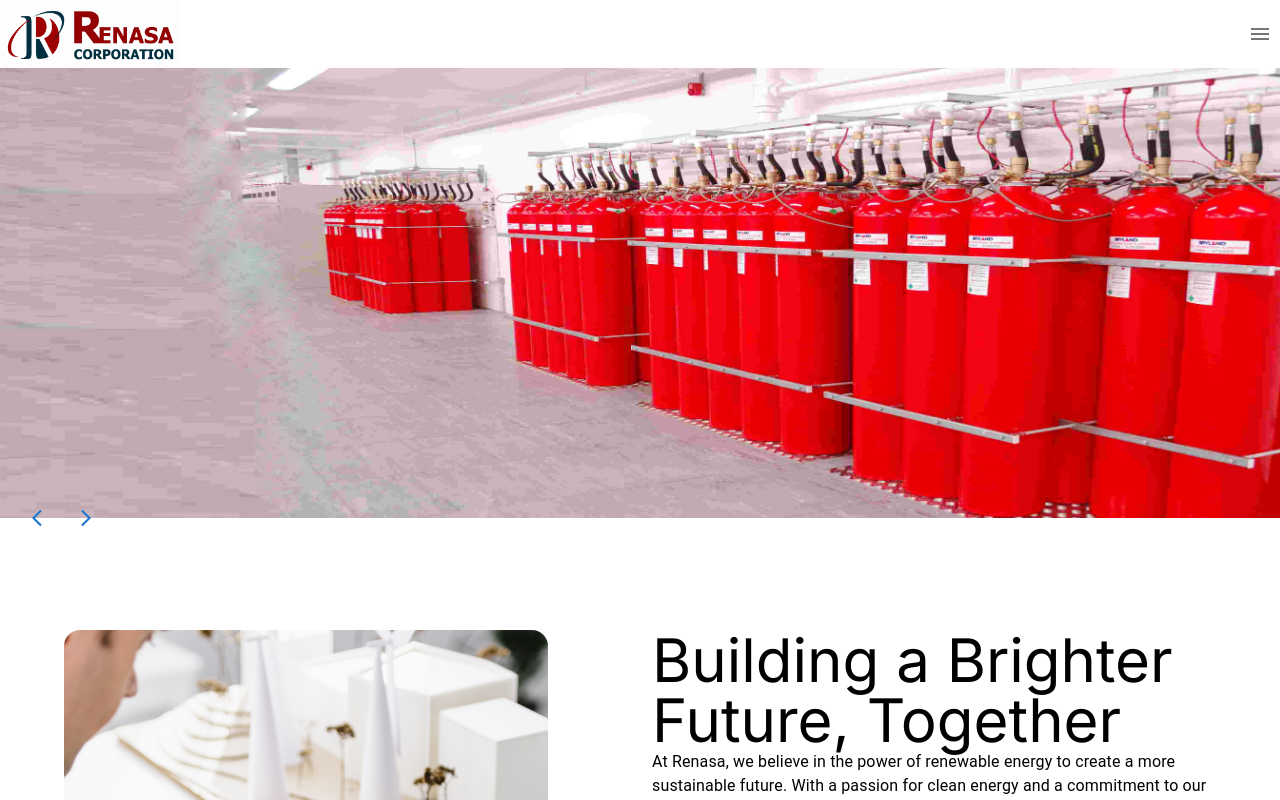
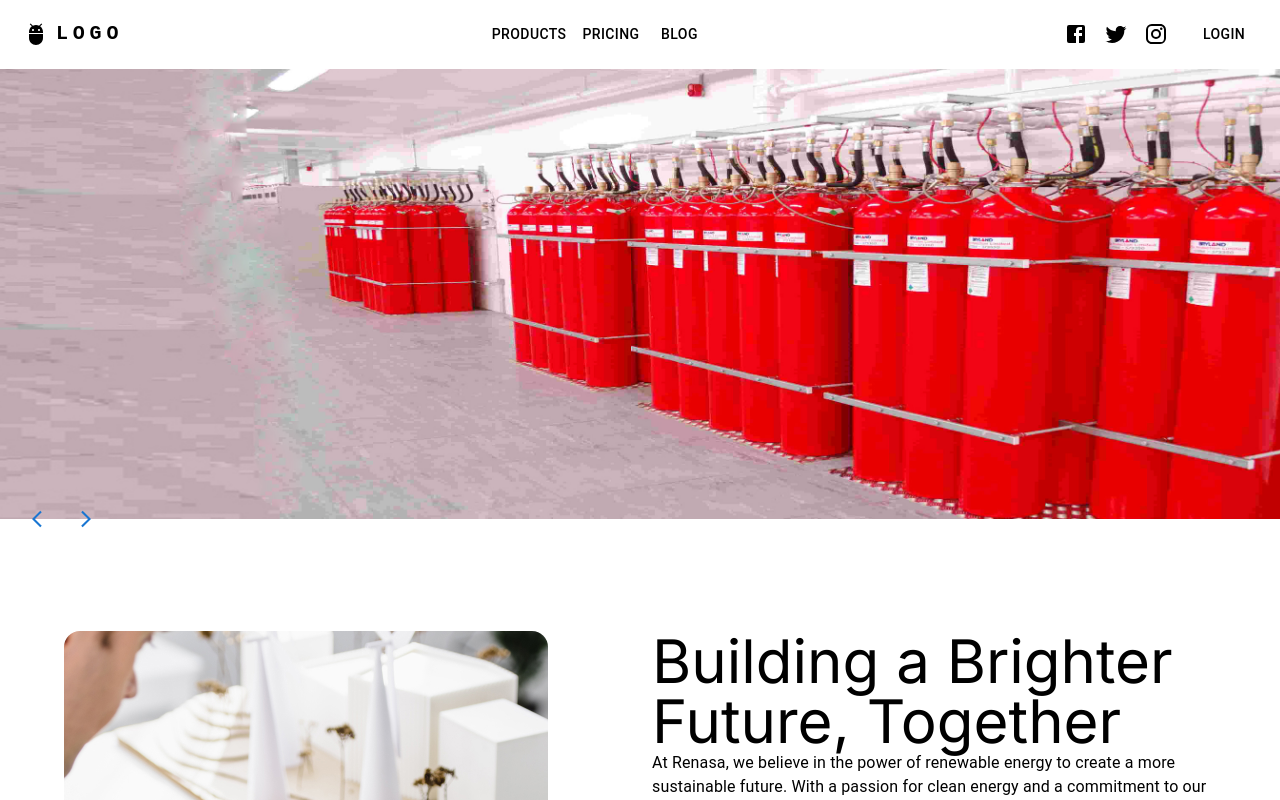
Before and after one commit to Mehetaj/renasa, a Next.js app: page / in a window 1280 px wide. Shown: the top 800 px of the page. Built offline with nearby package versions, Linux system fonts and the light colour scheme.

Commit message:
navbar issue fixed soon

```diff
--- a/package.json
+++ b/package.json
@@ -17,8 +17,7 @@
     "aos": "^2.3.4",
     "next": "14.2.5",
     "react": "^18",
-    "react-dom": "^18",
-    "swiper": "^11.1.8"
+    "react-dom": "^18"
   },
   "devDependencies": {
     "@types/node": "^20",
--- a/src/Components/Navbar.tsx
+++ b/src/Components/Navbar.tsx
@@ -1,72 +1,216 @@
 "use client"
+// import * as React from 'react';
+import renasa_logo from '@/Images/logo/logo.jpg';
+// import Image from 'next/image';
+// import Link from 'next/link';
+// import FacebookIcon from '@mui/icons-material/Facebook';
+// import TwitterIcon from '@mui/icons-material/Twitter';
+// import LinkedinIcon from '@mui/icons-material/LinkedIn';
+// import CallIcon from '@mui/icons-material/Call';
+// import MailIcon from '@mui/icons-material/Mail';
+// import { Button, IconButton } from '@mui/material';
+// import MenuIcon from '@mui/icons-material/Menu';
+// import { useState } from 'react';
+
+// function Navbar() {
+//   const [isOpen, setIsOpen] = useState(false);
+
+//   const handleToggle = () => {
+//     setIsOpen(!isOpen);
+//   };
+
+//   return (
+//     <div className="relative flex items-center justify-between px-5 py-2 bg-white shadow-lg z-50">
+//       <Link href="/">
+//         <Image width={180} height={180} src={renasa_logo} alt="Renasa Logo" />
+//       </Link>
+//       <div className="hidden lg:flex gap-6">
+//         <Link href="/">Home</Link>
+//         <Link href="/about">About</Link>
+//         <Link href="/services">Services</Link>
+//         <Link href="/products">Products</Link>
+//         <Link href="/gallery">Gallery</Link>
+//         <Link href="/contact">Contact</Link>
+//       </div>
+//       <div className="hidden lg:flex gap-10 items-center">
+//         <div className="flex gap-5 items-center">
+//           <Link target='_blank' href="https://www.facebook.com"><FacebookIcon /></Link>
+//           <Link target='_blank' href="https://www.x.com"><TwitterIcon /></Link>
+//           <Link target='_blank' href="https://www.linkedin.com"><LinkedinIcon /></Link>
+//           <Link target='_blank' href="tel:01644394337"><CallIcon /></Link>
+//           <Link target='_blank' href="mailto:mehetajkhandaker@gmail.com"><MailIcon /></Link>
+//         </div>
+//         <Button variant='contained' color='error'>Login</Button>
+//       </div>
+//       <div className="lg:hidden flex items-center">
+//         <IconButton onClick={handleToggle}>
+//           <MenuIcon />
+//         </IconButton>
+//       </div>
+//       {isOpen && (
+//         <div className="absolute top-20 left-0 right-0 bg-white shadow-lg p-5 flex flex-col items-start lg:hidden">
+//           <Link href="/" className="py-2 w-full text-center" onClick={handleToggle}>Home</Link>
+//           <Link href="/about" className="py-2 w-full text-center" onClick={handleToggle}>About</Link>
+//           <Link href="/services" className="py-2 w-full text-center" onClick={handleToggle}>Services</Link>
+//           <Link href="/products" className="py-2 w-full text-center" onClick={handleToggle}>Products</Link>
+//           <Link href="/gallery" className="py-2 w-full text-center" onClick={handleToggle}>Gallery</Link>
+//           <Link href="/contact" className="py-2 w-full text-center" onClick={handleToggle}>Contact</Link>
+//           <div className="flex gap-5 py-2 w-full justify-center">
+//             <Link target='_blank' href="https://www.facebook.com" onClick={handleToggle}><FacebookIcon /></Link>
+//             <Link target='_blank' href="https://www.x.com" onClick={handleToggle}><TwitterIcon /></Link>
+//             <Link target='_blank' href="https://www.linkedin.com" onClick={handleToggle}><LinkedinIcon /></Link>
+//             <Link target='_blank' href="tel:01644394337" onClick={handleToggle}><CallIcon /></Link>
+//             <Link target='_blank' href="mailto:mehetajkhandaker@gmail.com" onClick={handleToggle}><MailIcon /></Link>
+//           </div>
+//           <Button variant='contained' color='error' className="w-full mt-2" onClick={handleToggle}>Login</Button>
+//         </div>
+//       )}
+//     </div>
+//   );
+// }
+
+// export default Navbar;
+
 import * as React from 'react';
-import renasa_logo from '@/Images/logo/logo.jpg';
-import Image from 'next/image';
-import Link from 'next/link';
+import AppBar from '@mui/material/AppBar';
+import Box from '@mui/material/Box';
+import Toolbar from '@mui/material/Toolbar';
+import IconButton from '@mui/material/IconButton';
+import Typography from '@mui/material/Typography';
+import MenuIcon from '@mui/icons-material/Menu';
+import Button from '@mui/material/Button';
+import Drawer from '@mui/material/Drawer';
+import List from '@mui/material/List';
+import ListItem from '@mui/material/ListItem';
+import ListItemText from '@mui/material/ListItemText';
+import Divider from '@mui/material/Divider';
+import AdbIcon from '@mui/icons-material/Adb';
 import FacebookIcon from '@mui/icons-material/Facebook';
 import TwitterIcon from '@mui/icons-material/Twitter';
-import LinkedinIcon from '@mui/icons-material/LinkedIn';
-import CallIcon from '@mui/icons-material/Call';
-import MailIcon from '@mui/icons-material/Mail';
-import { Button, IconButton } from '@mui/material';
-import MenuIcon from '@mui/icons-material/Menu';
-import { useState } from 'react';
+import InstagramIcon from '@mui/icons-material/Instagram';
 
-function Navbar() {
-  const [isOpen, setIsOpen] = useState(false);
+const pages = ['Products', 'Pricing', 'Blog'];
 
-  const handleToggle = () => {
-    setIsOpen(!isOpen);
+function ResponsiveAppBar() {
+  const [drawerOpen, setDrawerOpen] = React.useState(false);
+
+  const toggleDrawer = (open: boolean) => (event: React.KeyboardEvent | React.MouseEvent) => {
+    if (event.type === 'keydown' && ((event as React.KeyboardEvent).key === 'Tab' || (event as React.KeyboardEvent).key === 'Shift')) {
+      return;
+    }
+    setDrawerOpen(open);
   };
 
   return (
-    <div className="relative flex items-center justify-between px-5 py-2 bg-white shadow-lg z-50">
-      <Link href="/">
-        <Image width={180} height={180} src={renasa_logo} alt="Renasa Logo" />
-      </Link>
-      <div className="hidden lg:flex gap-6">
-        <Link href="/">Home</Link>
-        <Link href="/about">About</Link>
-        <Link href="/services">Services</Link>
-        <Link href="/products">Products</Link>
-        <Link href="/gallery">Gallery</Link>
-        <Link href="/contact">Contact</Link>
-      </div>
-      <div className="hidden lg:flex gap-10 items-center">
-        <div className="flex gap-5 items-center">
-          <Link target='_blank' href="https://www.facebook.com"><FacebookIcon /></Link>
-          <Link target='_blank' href="https://www.x.com"><TwitterIcon /></Link>
-          <Link target='_blank' href="https://www.linkedin.com"><LinkedinIcon /></Link>
-          <Link target='_blank' href="tel:01644394337"><CallIcon /></Link>
-          <Link target='_blank' href="mailto:mehetajkhandaker@gmail.com"><MailIcon /></Link>
-        </div>
-        <Button variant='contained' color='error'>Login</Button>
-      </div>
-      <div className="lg:hidden flex items-center">
-        <IconButton onClick={handleToggle}>
-          <MenuIcon />
-        </IconButton>
-      </div>
-      {isOpen && (
-        <div className="absolute top-20 left-0 right-0 bg-white shadow-lg p-5 flex flex-col items-start lg:hidden">
-          <Link href="/" className="py-2 w-full text-center" onClick={handleToggle}>Home</Link>
-          <Link href="/about" className="py-2 w-full text-center" onClick={handleToggle}>About</Link>
-          <Link href="/services" className="py-2 w-full text-center" onClick={handleToggle}>Services</Link>
-          <Link href="/products" className="py-2 w-full text-center" onClick={handleToggle}>Products</Link>
-          <Link href="/gallery" className="py-2 w-full text-center" onClick={handleToggle}>Gallery</Link>
-          <Link href="/contact" className="py-2 w-full text-center" onClick={handleToggle}>Contact</Link>
-          <div className="flex gap-5 py-2 w-full justify-center">
-            <Link target='_blank' href="https://www.facebook.com" onClick={handleToggle}><FacebookIcon /></Link>
-            <Link target='_blank' href="https://www.x.com" onClick={handleToggle}><TwitterIcon /></Link>
-            <Link target='_blank' href="https://www.linkedin.com" onClick={handleToggle}><LinkedinIcon /></Link>
-            <Link target='_blank' href="tel:01644394337" onClick={handleToggle}><CallIcon /></Link>
-            <Link target='_blank' href="mailto:mehetajkhandaker@gmail.com" onClick={handleToggle}><MailIcon /></Link>
-          </div>
-          <Button variant='contained' color='error' className="w-full mt-2" onClick={handleToggle}>Login</Button>
-        </div>
-      )}
-    </div>
+    <AppBar
+      position="static"
+      sx={{
+        backgroundColor: 'white',
+        boxShadow: '0px 4px 12px rgba(0, 0, 0, 0.1)',
+        paddingX: 3,
+      }}
+    >
+      <Toolbar disableGutters>
+        {/* Left side: Logo (always visible) */}
+        <AdbIcon sx={{ display: 'flex', mr: 1, color: 'black' }} />
+        <Typography
+          variant="h6"
+          noWrap
+          component="a"
+          href="#"
+          sx={{
+            mr: 2,
+            display: 'flex',
+            fontFamily: 'monospace',
+            fontWeight: 700,
+            letterSpacing: '.3rem',
+            color: 'black',
+            textDecoration: 'none',
+          }}
+        >
+          LOGO
+        </Typography>
+
+        {/* Center: Links (hidden on mobile) */}
+        <Box sx={{ flexGrow: 1, display: { xs: 'none', md: 'flex' }, justifyContent: 'center' }}>
+          {pages.map((page) => (
+            <Button
+              key={page}
+              sx={{ my: 2, color: 'black', display: 'block' }}
+            >
+              {page}
+            </Button>
+          ))}
+        </Box>
+
+        {/* Right side: Menu button (visible on mobile) */}
+        <Box sx={{ display: { xs: 'flex', md: 'none' }, flexGrow: 1, justifyContent: 'flex-end' }}>
+          <IconButton
+            size="large"
+            aria-label="menu"
+            onClick={toggleDrawer(true)}
+            color="inherit"
+          >
+            <MenuIcon sx={{ color: 'black' }} />
+          </IconButton>
+        </Box>
+
+        {/* Right side: Social Icons and Login Button (visible on desktop) */}
+        <Box sx={{ display: { xs: 'none', md: 'flex' }, alignItems: 'center' }}>
+          <IconButton color="inherit" href="https://www.facebook.com">
+            <FacebookIcon sx={{ color: 'black' }} />
+          </IconButton>
+          <IconButton color="inherit" href="https://www.twitter.com">
+            <TwitterIcon sx={{ color: 'black' }} />
+          </IconButton>
+          <IconButton color="inherit" href="https://www.instagram.com">
+            <InstagramIcon sx={{ color: 'black' }} />
+          </IconButton>
+          <Button sx={{ ml: 2, color: 'black' }}>
+            Login
+          </Button>
+        </Box>
+      </Toolbar>
+
+      {/* Drawer for mobile view */}
+      <Drawer
+        anchor="left"
+        open={drawerOpen}
+        onClose={toggleDrawer(false)}
+      >
+        <Box
+          sx={{ width: 250 }}
+          role="presentation"
+          onClick={toggleDrawer(false)}
+          onKeyDown={toggleDrawer(false)}
+        >
+          <List>
+            <ListItem button>
+              <ListItemText primary="LOGO" sx={{ fontWeight: 'bold' }} />
+            </ListItem>
+            <Divider />
+            {pages.map((page) => (
+              <ListItem button key={page}>
+                <ListItemText primary={page} />
+              </ListItem>
+            ))}
+            <Divider />
+            <Box sx={{ display: 'flex', justifyContent: 'center', p: 2 }}>
+              <IconButton color="inherit" href="https://www.facebook.com">
+                <FacebookIcon />
+              </IconButton>
+              <IconButton color="inherit" href="https://www.twitter.com">
+                <TwitterIcon />
+              </IconButton>
+              <IconButton color="inherit" href="https://www.instagram.com">
+                <InstagramIcon />
+              </IconButton>
+            </Box>
+          </List>
+        </Box>
+      </Drawer>
+    </AppBar>
   );
 }
 
-export default Navbar;
+export default ResponsiveAppBar;
```
Also changed, not shown: 1 other file (tests, documents, lock files or other folders).
